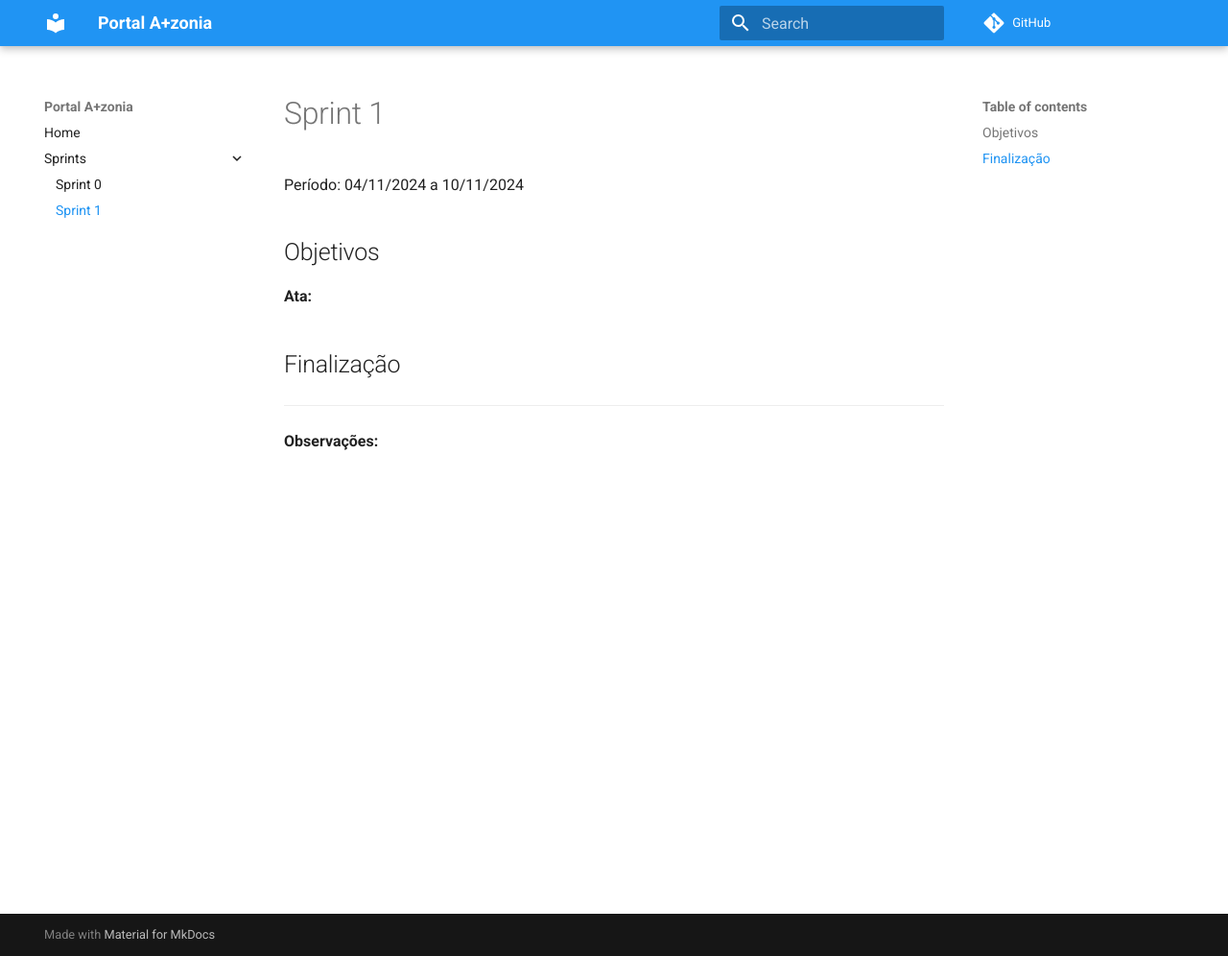
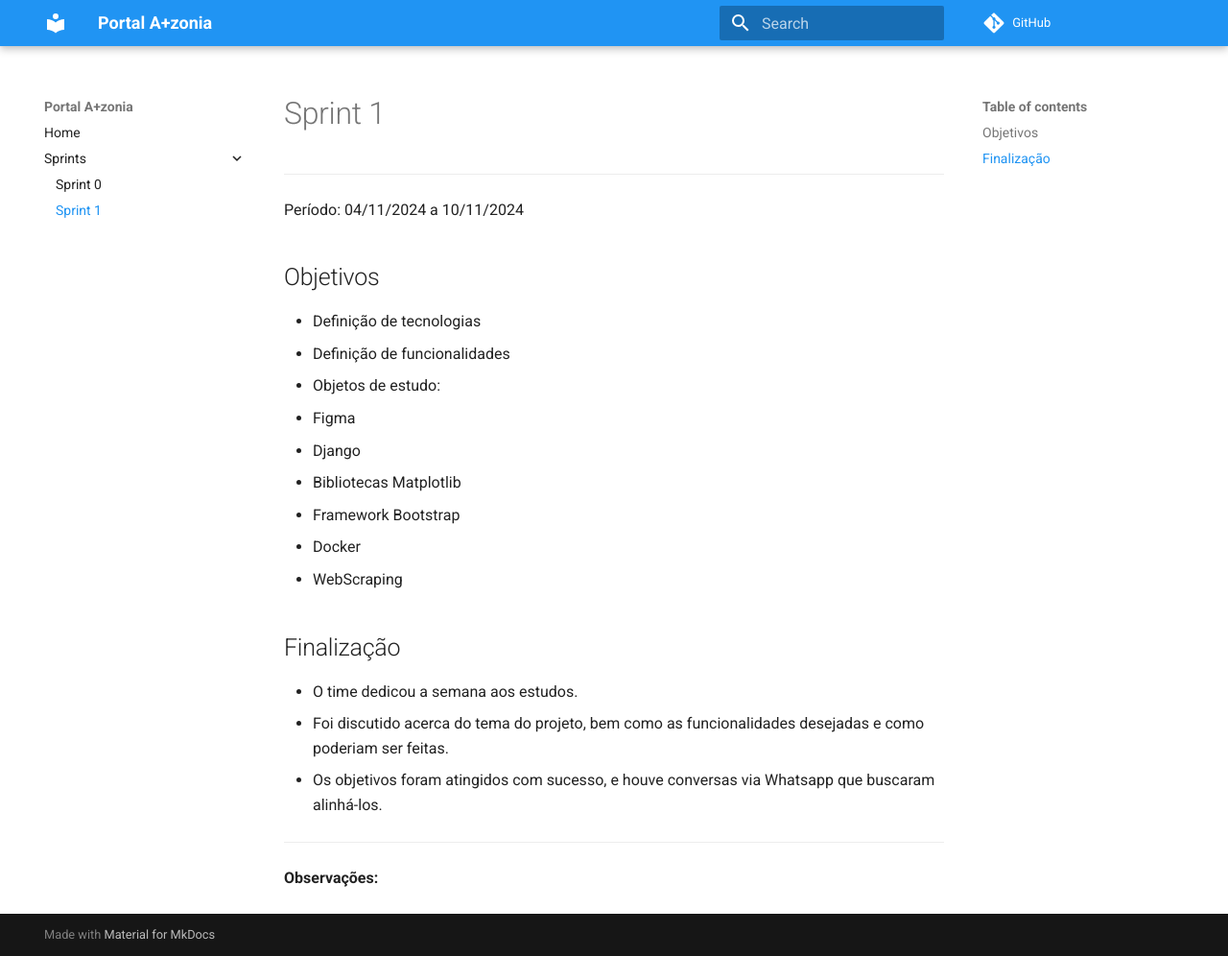
Before and after one commit to unb-mds/2024-2-Amaiszonia, an MkDocs documentation site: the page built from docs/sprints/sprint1.md, in a window 1280 px wide and 996 px high. Shown: the whole window at 96% size. Built offline with MkDocs 1.6.1 and Material for MkDocs 9.7.7, drawn with Linux system fonts in a browser that asks for light colours; comment, search, counter and statistics services are not loaded.

Commit message:
update: sprint1.md description

```diff
--- a/docs/sprints/sprint1.md
+++ b/docs/sprints/sprint1.md
@@ -1,15 +1,24 @@
 # Sprint 1
+---
 
 Período: 04/11/2024 a 10/11/2024
 
 ## Objetivos
 
-
-**Ata:**
+- Definição de tecnologias
+- Definição de funcionalidades
+- Objetos de estudo:
+  - Figma
+  - Django
+  - Bibliotecas Matplotlib
+  - Framework Bootstrap
+  - Docker
+  - WebScraping
 
 ## Finalização
-
-
+- O time dedicou a semana aos estudos.
+- Foi discutido acerca do tema do projeto, bem como as funcionalidades desejadas e como poderiam ser feitas.
+- Os objetivos foram atingidos com sucesso, e houve conversas via Whatsapp que buscaram alinhá-los.
 ---
 
 **Observações:**
```
